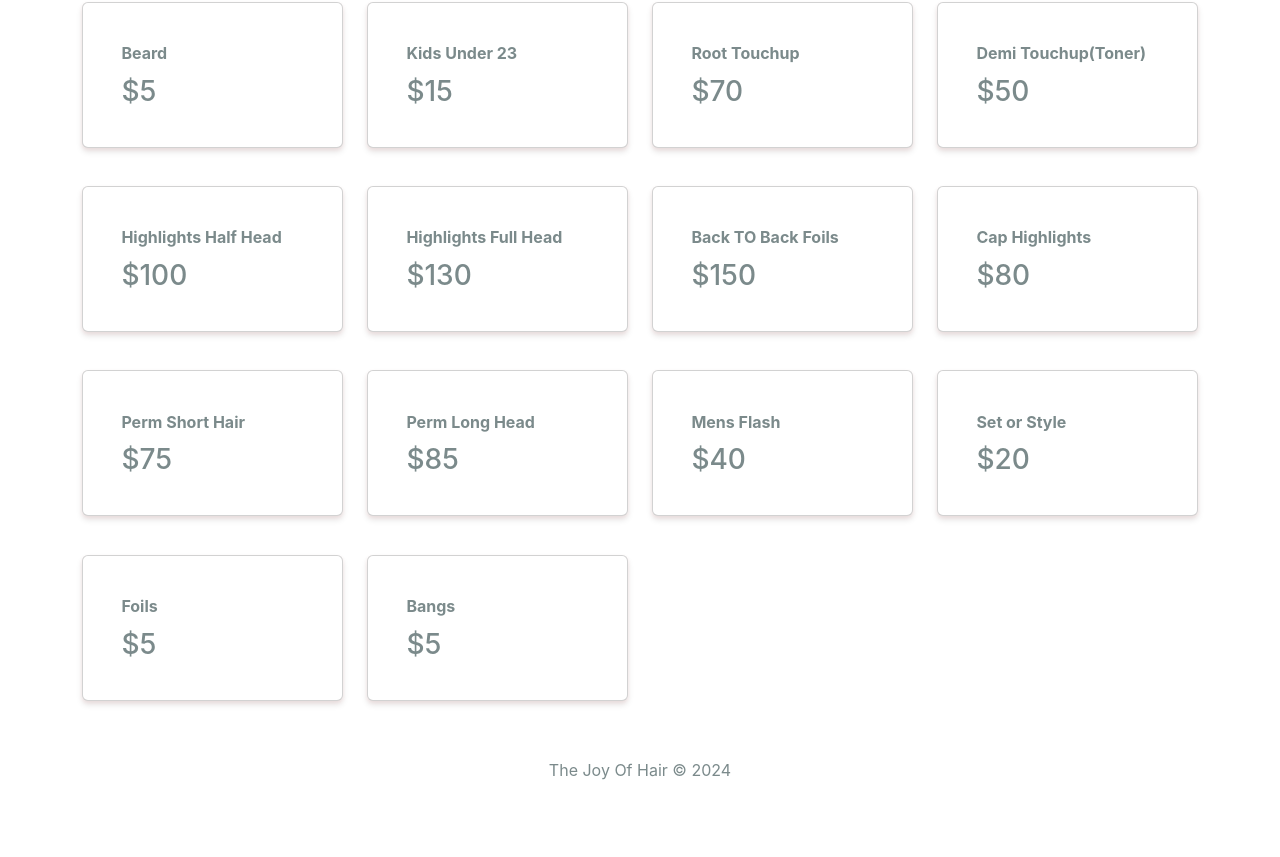
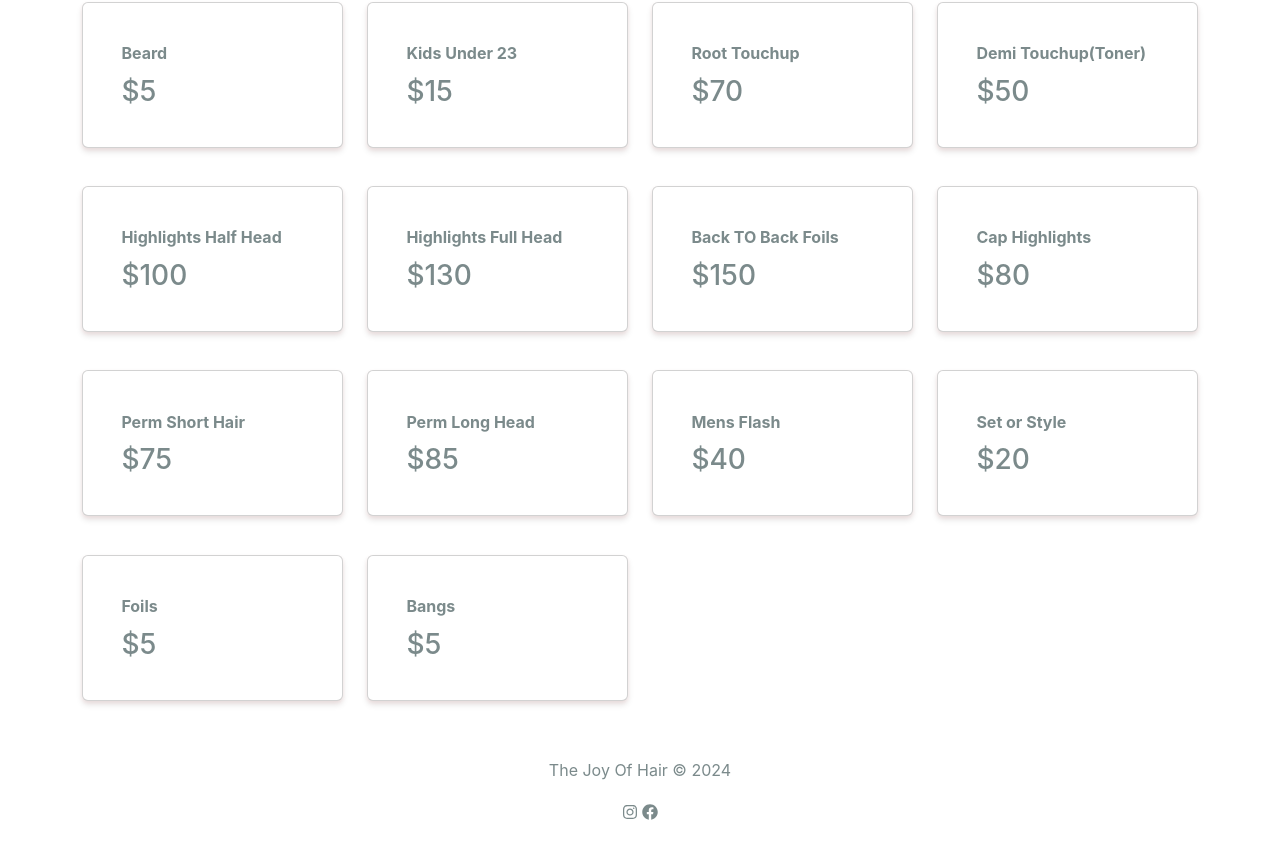
Before and after one commit to Connok/TheJoyOFHair, a React (Create React App) app: page / in a window 1280 px wide. Shown: the part 365-1222 px from the top of the page. Before the commit the page ends 1182 px from the top, so only its background shows below. Built offline with nearby package versions, Linux system fonts and the light colour scheme.

Commit message:
small change

```diff
--- a/src/components/Footer.jsx
+++ b/src/components/Footer.jsx
@@ -1,4 +1,5 @@
 import { Container, Row, Col } from "react-bootstrap";
+import { FaInstagram, FaFacebook } from "react-icons/fa";
 
 const Footer = () => {
   const currentYear = new Date().getFullYear();
@@ -8,7 +9,11 @@ const Footer = () => {
       <Container>
         <Row>
           <Col className="text-center py-3">
-            <p>The Joy Of Hair &copy; {currentYear}</p>
+            <p>The Joy Of Hair &copy; {currentYear} </p>
+            <p>
+              <FaInstagram href="https://www.instagram.com/the.joy.of.hair/" />{" "}
+              <FaFacebook href="https://www.facebook.com/thejoyofhairjoy" />
+            </p>
           </Col>
         </Row>
       </Container>
```
